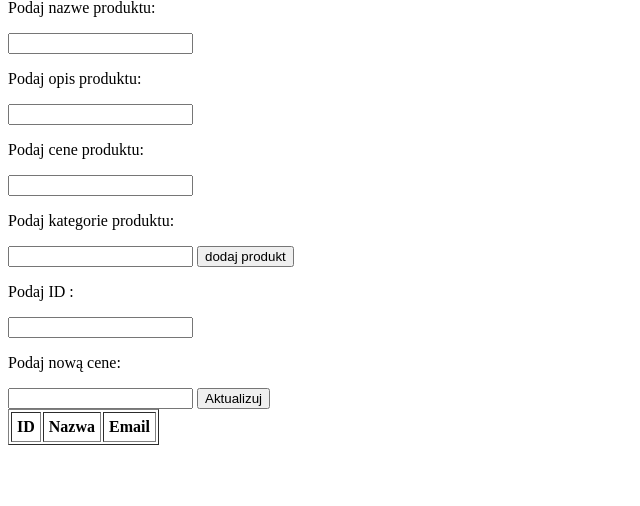
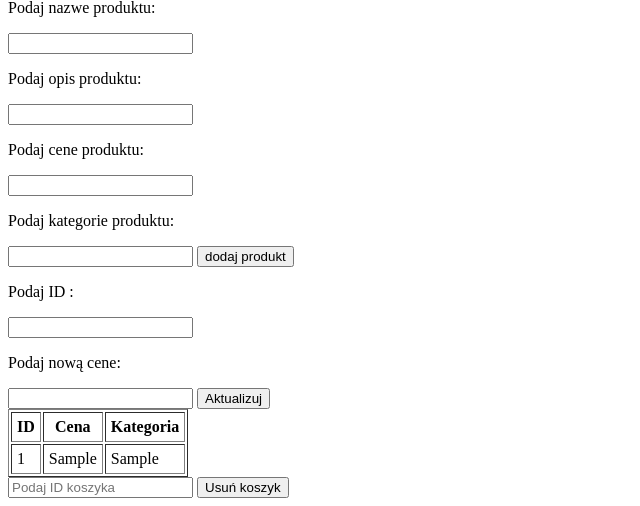
Before and after one commit to lukaszm223/werwer, a PHP site: page /mysqliexample/index.php in a window 1280 px wide. Shown: the part 594-1100 px from the top of the page, without its empty margins (0-640 px from the left). Before the commit the page ends 1039 px from the top, so only its background shows below. Run offline with PHP 8.4, Linux system fonts and the light colour scheme; tables that the repository leaves empty or names only in its code hold one stand-in row (values such as "Sample post"); lists and menus that the app fills with data are empty.

Commit message:
Add files via upload

```diff
--- a/mysqliexample/index.php
+++ b/mysqliexample/index.php
@@ -114,22 +114,26 @@ echo "</table>";
     <input type="submit" name="aktualizuj" value="Aktualizuj">
 </form>
 <?php
-$result = mysqli_query($conn, "SELECT * FROM produkty INNER JOIN koszyk ON  ");
+$result = mysqli_query($conn, "SELECT * FROM koszyk INNER JOIN produkty ON koszyk.id_produktu = produkty.id  ");
 echo "<table border='1' cellpadding='5'>";
 echo "<tr>
     <th>ID</th>
-    <th>Nazwa</th>
-    <th>Email</th>
+    <th>Cena</th>
+    <th>Kategoria</th>
 </tr>";
 
 while($wiersz = mysqli_fetch_assoc($result)) {
     echo "<tr>";
     echo "<td>".$wiersz['id']."</td>";
-    echo "<td>".$wiersz['nazwa']."</td>";
-    echo "<td>".$wiersz['email']."</td>";
+    echo "<td>".$wiersz['cena']."</td>";
+    echo "<td>".$wiersz['kategoria']."</td>";
     echo "</tr>";
 }
 echo "</table>";
 ?>
+<form action="usunprodukt.php" method="POST">
+                <input type="number" name="id_koszyka" id="id_koszyka" placeholder="Podaj ID koszyka">
+                <button>Usuń koszyk</button>
+</form>
 </body>
 </html>
--- /dev/null
+++ b/mysqliexample/usunprodukt.php
@@ -0,0 +1,6 @@
+<?php
+$conn = mysqli_connect('localhost','root','','mysqli_example');
+$id_koszyka = $_POST['id_koszyka'];
+$sql = "DELETE FROM koszyk WHERE id_koszyka = $id_koszyka";
+
+mysqli_query($conn, $sql);
```
